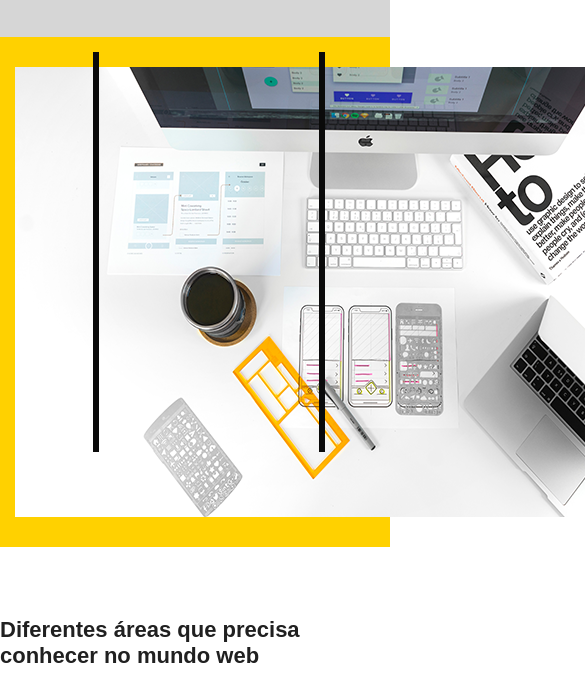
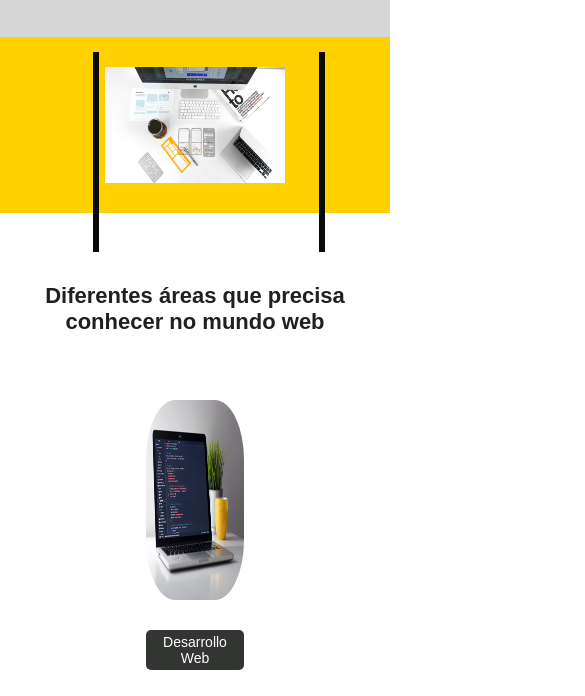
Before and after one commit to maipeca/Modulo22, a plain HTML site: page index.html in a window 390 px wide. Shown: the part 137-833 px from the top of the page, 585 px wide, since content can reach past the window. Drawn offline with Linux system fonts and the light colour scheme.

Commit message:
responsive design

```diff
--- a/scss/_destack.scss
+++ b/scss/_destack.scss
@@ -3,7 +3,12 @@
     background-color: $color-04;
 
     padding: $space-default;
+    .vl, .vl2 {
+        @media only screen and (max-width: 733px)
+        { height: 200px;}
 
+
+    }
 
     h1 {
         color: $color-03;
@@ -18,7 +23,7 @@
     }
     img {display: block;
         margin: auto;
-        width: auto;
+        width: 50%;
         margin: $space-default auto;
     }
     p {
@@ -28,4 +33,7 @@
         width: 100%;
 
     }
+
+
+
 }
--- a/scss/_vars.scss
+++ b/scss/_vars.scss
@@ -14,3 +14,5 @@ $mb: 3rem;
 $mt: 3rem;
 $mt-02: 3rem;
 $space-default: 1.5rem;
+
+$mediaphone:720px;
```
Also changed, not shown: scss/_blocks.scss (+7 -0 lines), scss/_cars.scss (+10 -1 lines), scss/style.css, 1 other file.
